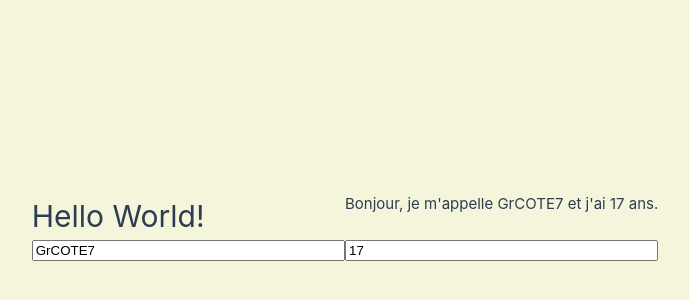
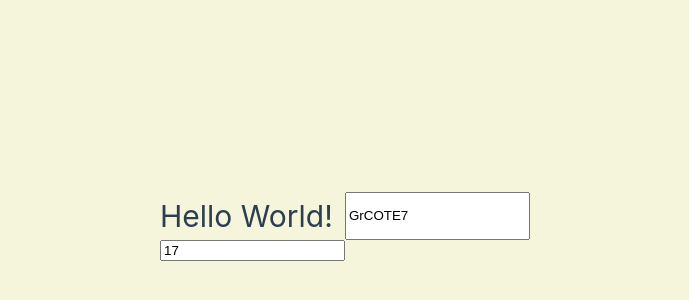
Before and after one commit to GrCOTE7/vue-project, a Vue app: page / in a window 1280 px wide. Shown: the part 174-474 px from the top of the page, without its empty margins (295-984 px from the left). Built offline with nearby package versions, Linux system fonts and the light colour scheme.

Commit message:
Feat: Watch()

```diff
--- a/src/App.vue
+++ b/src/App.vue
@@ -1,22 +1,20 @@
 <template>
-  <HelloWorld />
-  <span>{{ sentence }}</span>
+	<HelloWorld />
 
-  <input type="text" v-model="name">
-  <input type="text" v-model="age">
+	<input type="text" v-model="name" />
+	<input type="text" v-model="age" />
 </template>
 
 <script setup>
 import HelloWorld from "@/components/HelloWorld.vue";
-import { computed, ref } from "vue";
+import { watch, ref } from "vue";
 
-const name = ref('GrCOTE7')
+const name = ref("GrCOTE7");
 const age = ref(17);
 
-const sentence = computed(()=>{
-  return `Bonjour, je m'appelle ${name.value} et j'ai ${age.value} ans.`;
+watch(name, (newValue, oldValue) => {
+	console.log(newValue, oldValue);
 });
-// console.log(sentence.value)
 </script>
 
 <style scoped>
```
